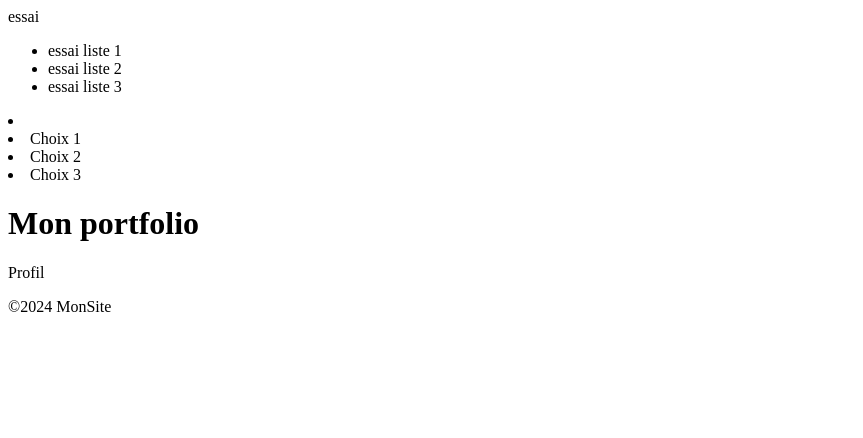
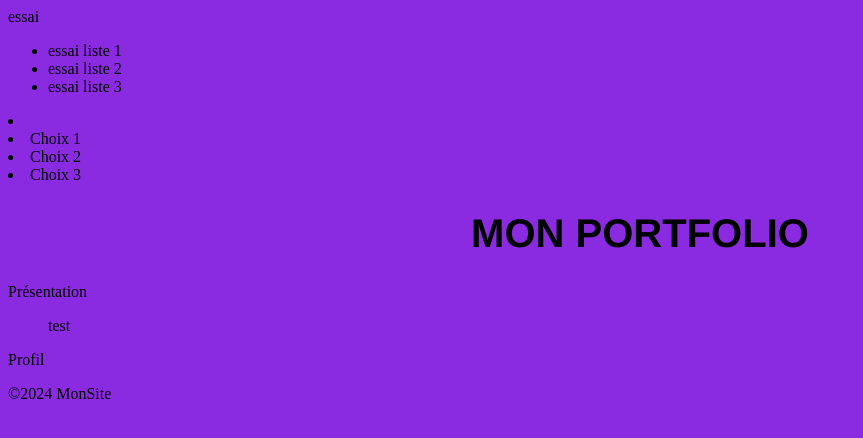
Before and after one commit to Polly35/MONNOUVEAUSIENHTML, a plain HTML site: page index.html in a window 1280 px wide. Shown: the whole page, without its empty margins (0-863 px from the left). Drawn offline with Linux system fonts and the light colour scheme.

Commit message:
ajout ligne code pour transformation texte

```diff
--- a/index.html
+++ b/index.html
@@ -4,6 +4,7 @@
     <meta charset="UTF-8">
     <meta name="viewport" content="width=device-width, initial-scale=1.0">
 <link rel="shortcut icon" href="asset/Espace_12.jpg"/>
+<link rel="stylesheet" href="style.css">
 <nav>essai</nav>
 <title>Mon premier site</title>
 <ul><li>essai liste 1</li>
@@ -17,6 +18,8 @@
     <header>
         <h1>Mon portfolio</h1>
     </header>
+    <section>Présentation</section>
+    <ol>test</ol>
     <main>
         <p>Profil</p>
     </main>
--- /dev/null
+++ b/style.css
@@ -0,0 +1,14 @@
+body {
+  background-color: blueviolet; */
+  background: url(./assets/img/Espace_12.jpg) center/cover;
+}
+
+h1 {
+  text-transform: uppercase;
+  letter-spacing: normal;
+  text-align: center;
+  font-size: 2.5rem;
+  1rem = 16px | h1 = 16px */
+  color: #4a2996;
+  font-family: 'Franklin Gothic Medium', 'Arial Narrow', Arial,
+    sans-serif;
```
